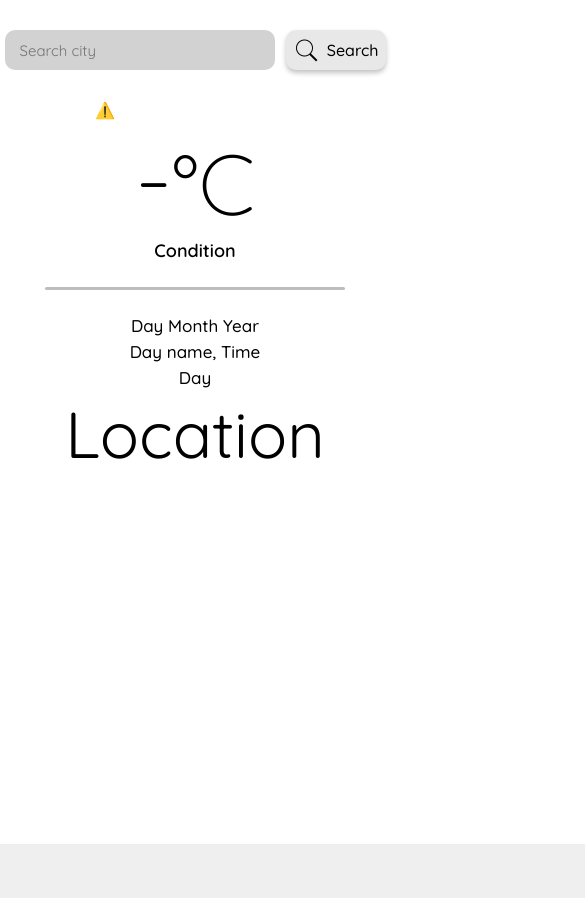
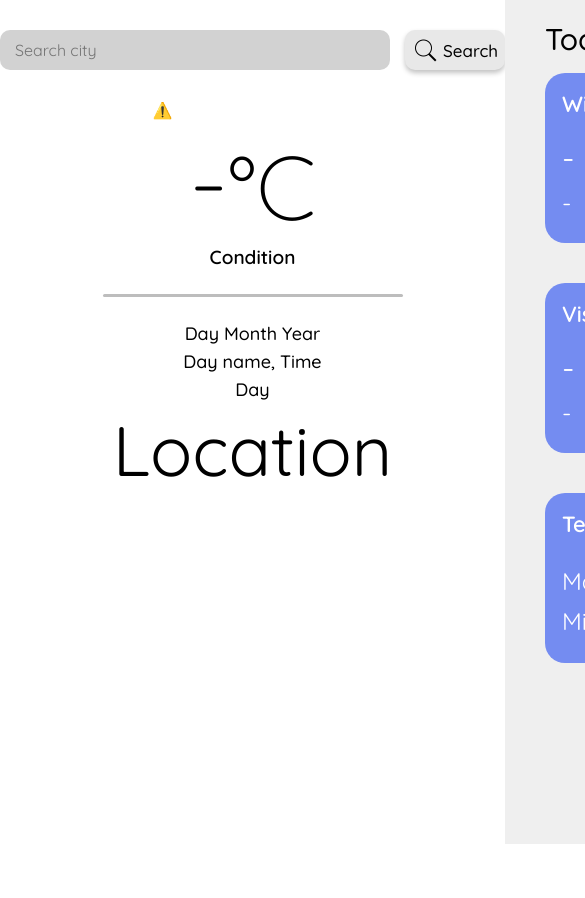
Before and after one commit to wivinwinny8/Weather-Forecast-API, a plain HTML site: page index.html in a window 390 px wide. Shown: the top 898 px of the page, 585 px wide, since content can reach past the window. After the commit the page ends 844 px from the top, so only its background shows below. Drawn offline with nearby package versions, Linux system fonts and the light colour scheme; no server answers.

Commit message:
Update style.css

```diff
--- a/style.css
+++ b/style.css
@@ -236,304 +236,3 @@ body{
 .info a{
     color: #3f65ffac;
 }
-
-@media(max-width:1850px){
-
-    .searchbox{
-        display: flex;
-        flex-direction: row;
-        gap: 12px;
-    }
-
-    .search{
-        margin-top: 30px;
-        width: 360px;
-        height: 40px;
-        border-radius: 10px;
-        border: none;
-        background-color: rgb(210, 210, 210);
-        font-family: "Quicksand";
-        font-size: 16px;
-        padding-left: 15px;
-        scale: 1;
-        transition-duration: 0.3s;
-    }
-
-    .searchbox button{
-        margin-top: 30px;
-        border-radius: 10px;
-        text-align: right;
-        padding-right: 7px;
-        font-size: 16px;
-        font-family: "Quicksand";
-        font-weight: 500;
-        border: none;
-        background-repeat: no-repeat;
-        background-size: 23px;
-        background-position: top 7.5px left 6px;
-        width: 90px;
-        height: 40px;
-        background-image: url('assets/search.png');
-
-        scale: 1;
-        transition-duration: 0.2s;
-        box-shadow: rgba(0, 0, 0, 0.24) 0px 3px 5px;
-        background-color: rgb(232, 232, 232);
-    }
-
-
-    .icon{
-        margin-top: 28px;
-        width: 180px;
-    }
-
-    .temp{
-        font-size: 80px;
-        font-weight: 100;
-    }
-
-    .tempvalue{
-        font-size: 80px;
-        font-weight: 350;
-    }
-
-    .desc{
-        font-size: 17px;
-        font-weight: 550;
-    }
-
-    .line{
-        margin-top: 20px;
-        background-color: rgb(189, 189, 189);
-        border: none;
-        border-radius: 10px;
-        height: 12px;
-        width: 300px;
-        height: 3px;
-    }
-
-    .date,.dayandtime,.time{
-        font-size: 17px;
-        font-weight: 450;
-        margin-top: 0px;
-    }
-
-    .date{
-        margin-top: 20px;
-    }
-
-    .location{
-        font-size: 60px;
-        font-weight: 400;
-        margin-top: 5px;
-    }
-
-
-    /* RIGHT BOX */
-    .title{
-        font-size: 25px;
-        font-weight: 420;
-        padding-left: 40px;
-        padding-top: 20px;
-    }
-
-    .gridbox{
-        display: grid;
-        max-width: max-content;
-        padding-left: 40px;
-        padding-top: 15px;
-        grid-template-columns: 1fr 1fr 1fr;
-        grid-template-rows: 1fr 1fr 1fr;
-        row-gap: 40px;
-        column-gap: 40px;
-    }
-
-    .box{
-        background-color: #748cf1;
-        height: 140px;
-        width: 240px;
-        border-radius: 20px;
-        padding: 13px;
-        scale: 1;
-        transition-duration: 0.3s;
-    }
-
-    .box .head{
-        font-size: 20px;
-        font-weight: 550;
-        margin-bottom: 15px;
-        color: white;
-    }
-
-
-    .box .body{
-        color: white;
-        font-size: 30px;
-        font-weight: 400px;
-    }
-
-    #visiblityresult{
-        font-size: 22px;
-        margin-top: 8px;
-    }
-
-    #windresult{
-        font-size: 22px;
-        margin-top: 8px;
-    }
-
-    .subhead{
-        font-size: 22px;
-        width: 90px;
-    }
-
-    .value{
-        font-size: 30px;
-    }
-
-    /* INFO  */
-
-    .info{
-        position: absolute;
-        font-size: 17px;
-        font-weight: 500;
-        top: 575px;
-        left: 560px;
-        color: rgba(0, 0, 0, 0.681);
-    }
-}
-
-@media (max-width:426px){
-    /* OUTSIDE CONTAINERS */
-
-    .maincontainer{
-        display: flex;
-        flex-direction: column;
-        align-items: center;
-        align-content: center;
-        max-width: 100vw;
-    }
-
-    .box1{
-        background-color: rgb(255, 255, 255);
-    }
-
-    .box2{
-        position: relative;
-        background-color: #efefef;
-    }
-
-    /* LEFT BOX */
-
-    .left{
-        display: flex;
-        flex-direction: column;
-        align-items: center;
-    }
-
-
-    .searchbox{
-        display: flex;
-        flex-direction: row;
-        gap: 11px;
-    }
-
-    .search{
-        margin-top: 30px;
-        width: 270px;
-        height: 40px;
-        border-radius: 10px;
-        border: none;
-        background-color: rgb(210, 210, 210);
-        font-family: "Quicksand";
-        font-size: 15px;
-        padding-left: 15px;
-        scale: 1;
-        transition-duration: 0.3s;
-    }
-
-    .searchbox button{
-        margin-top: 30px;
-        border-radius: 10px;
-        text-align: right;
-        padding-right: 7px;
-        font-size: 16px;
-        font-family: "Quicksand";
-        font-weight: 500;
-        border: none;
-        background-repeat: no-repeat;
-        background-size: 25px;
-        background-position: top 7.5px left 8px;
-        width: 100px;
-        height: 40px;
-        background-image: url('assets/search.png');
-
-        scale: 1;
-        transition-duration: 0.2s;
-        box-shadow: rgba(0, 0, 0, 0.24) 0px 3px 5px;
-        background-color: rgb(232, 232, 232);
-    }
-
-    .searchbox button:active{
-        scale: 0.95;
-        transition-duration: 0.2s;
-        background-color: rgb(210, 210, 210);
-    }
-
-    .search:focus{
-        scale: 1.03;
-        transition-duration: 0.3s;
-        box-shadow: rgba(0, 0, 0, 0.24) 0px 3px 5px;
-        background-color: rgb(232, 232, 232);
-    }
-
-    .icon{
-        margin-top: 30px;
-        width: 200px;
-    }
-
-    .temp{
-        font-size: 85px;
-        font-weight: 100;
-    }
-
-    .tempvalue{
-        font-size: 95px;
-        font-weight: 350;
-    }
-
-    .desc{
-        font-size: 18px;
-        font-weight: 550;
-    }
-
-    .line{
-        margin-top: 25px;
-        background-color: rgb(189, 189, 189);
-        border: none;
-        border-radius: 10px;
-        height: 12px;
-        width: 300px;
-        height: 3px;
-    }
-
-    .date,.dayandtime,.time{
-        font-size: 17px;
-        font-weight: 450;
-        margin-top: 5px;
-    }
-
-    .date{
-        margin-top: 25px;
-    }
-
-    .location{
-        font-size: 65px;
-        font-weight: 400;
-        margin-top: 5px;
-    }
-
-
-}
-
-/* FIXED */
```
